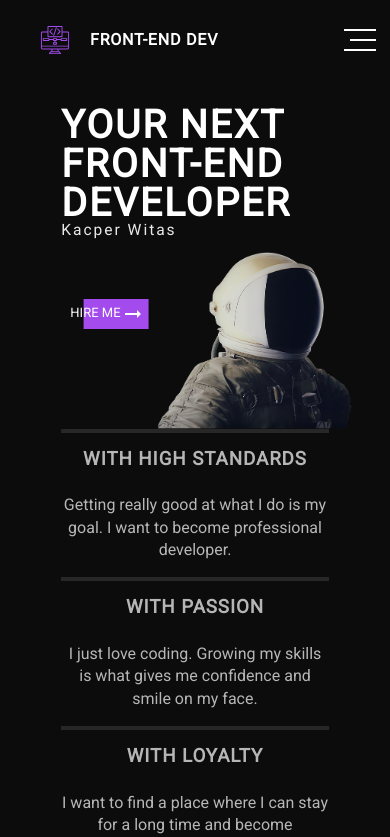
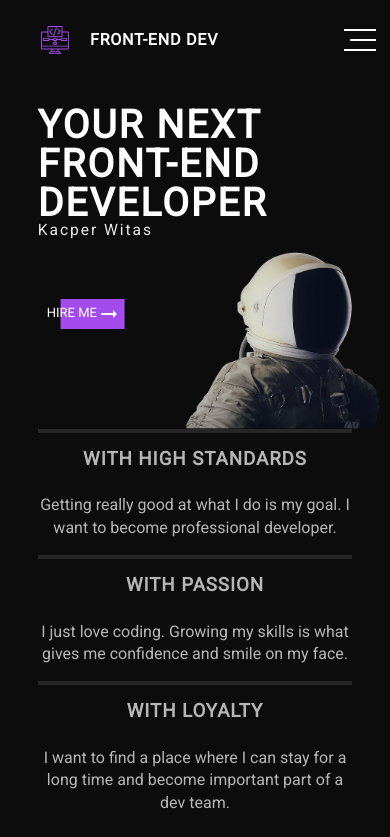
Before and after one commit to nemmtor/nemmtor.github.io, a React (Create React App) app: page / in a window 390 px wide. Shown: the top 837 px of the page. Built offline with nearby package versions, Linux system fonts and the light colour scheme.

Commit message:
Fix for rwd

```diff
--- a/src/components/Header/styles.scss
+++ b/src/components/Header/styles.scss
@@ -144,6 +144,9 @@
   .hero-wrapper {
     font-size: 1.3rem;
   }
+  .header {
+    max-width: 100%;
+  }
 }
 
 @media (max-width: 850px) {
```
